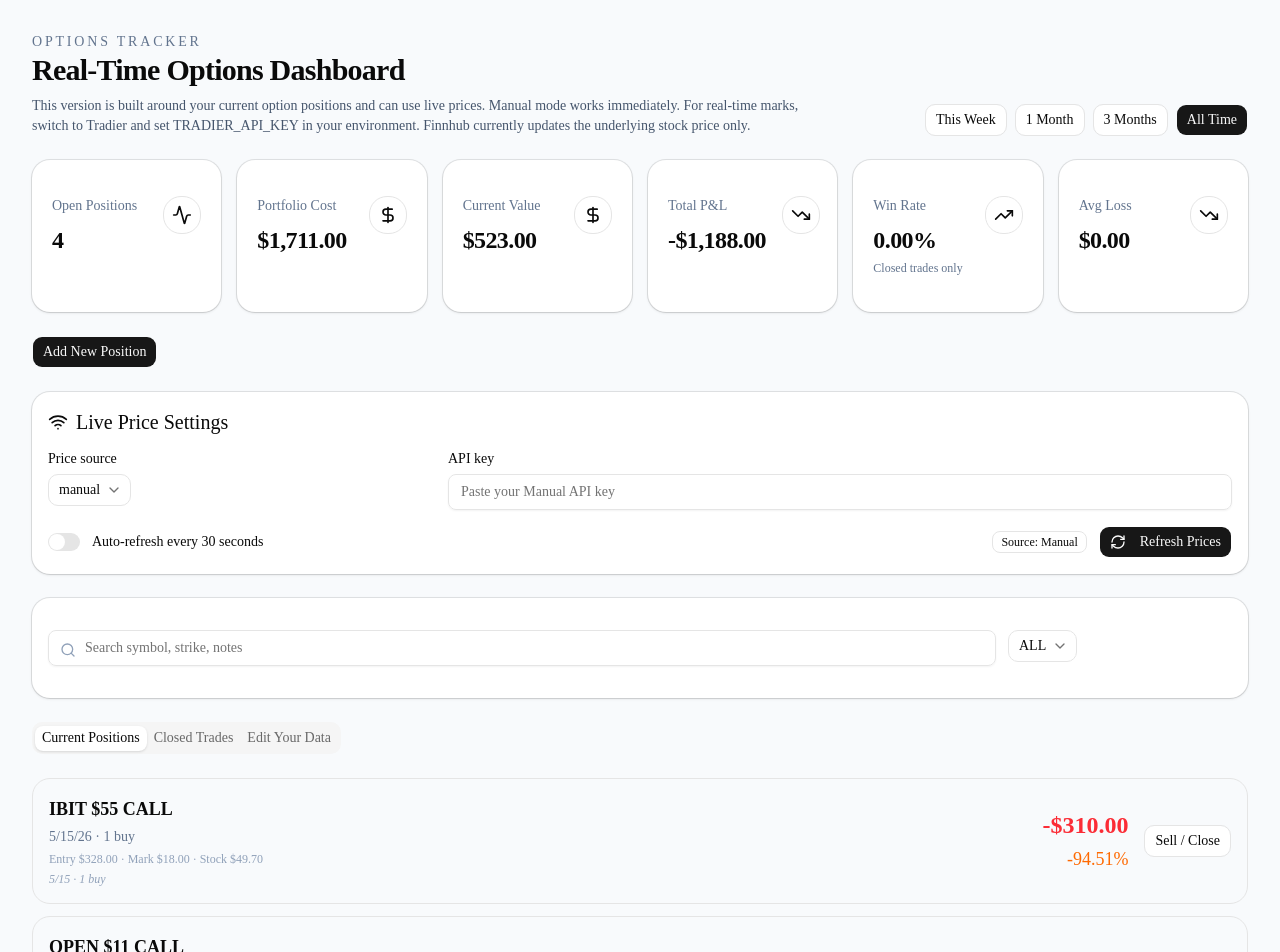
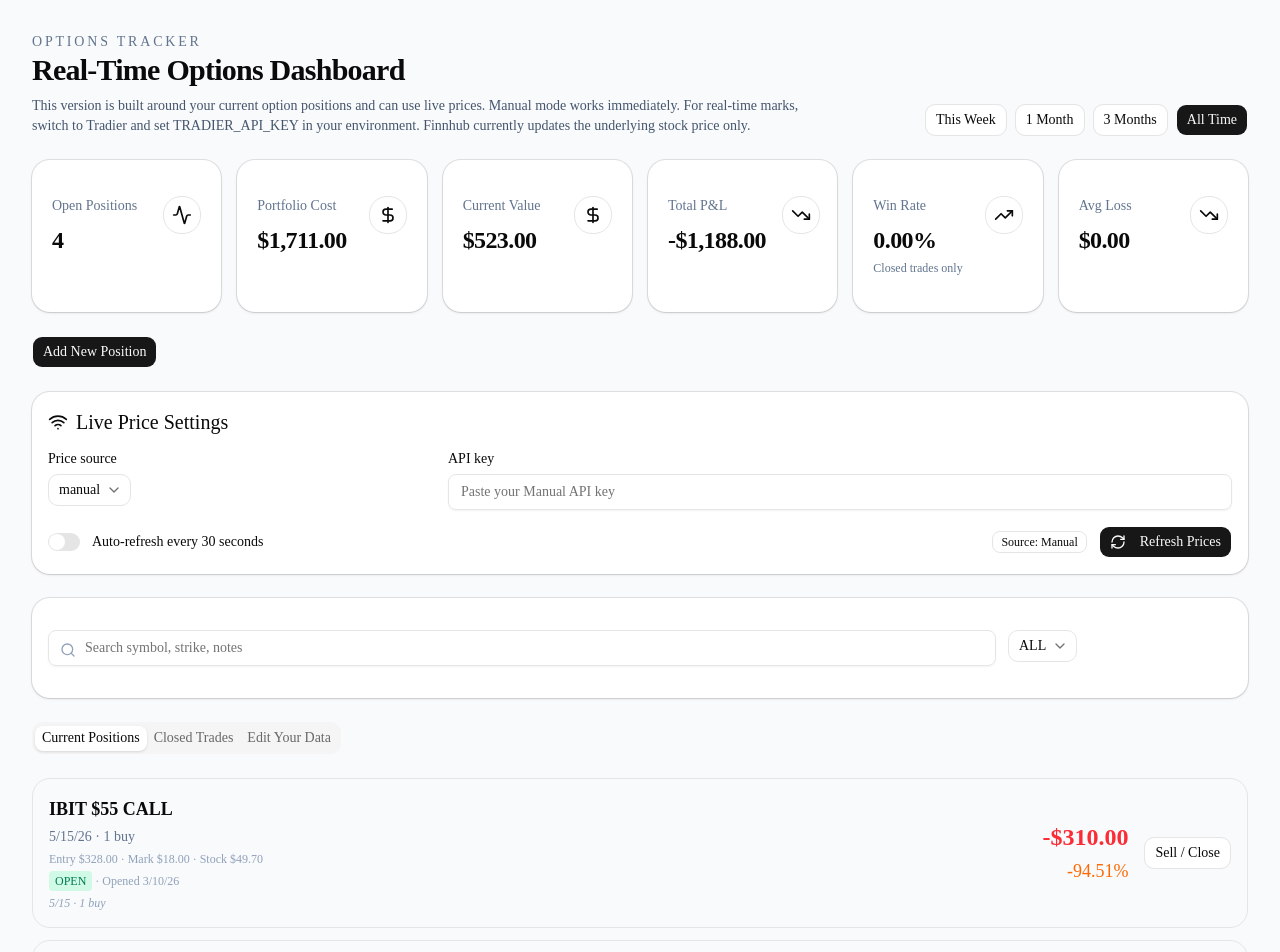
Before and after one commit to kellylinwright-sa/options-dashboard, a Next.js app in the folder options-dashboard-app/: page / in a window 1280 px wide. Shown: the top 952 px of the page. Built offline with nearby package versions, Linux system fonts and the light colour scheme.

Commit message:
Show status, openedAt, closedAt, and exitPrice on each position row

```diff
--- a/options-dashboard-app/app/page.tsx
+++ b/options-dashboard-app/app/page.tsx
@@ -288,6 +288,24 @@ function PositionRow({
             : ` · Mark ${money((Number(trade.currentPrice) || 0) * 100)}`}
           {typeof trade.underlyingPrice === "number"
             ? ` · Stock ${money(trade.underlyingPrice)}`
+            : ""}
+        </div>
+        <div className="mt-1 text-xs text-slate-400">
+          <span
+            className={`inline-block rounded px-1.5 py-0.5 font-medium ${
+              trade.status === "OPEN"
+                ? "bg-emerald-100 text-emerald-700"
+                : "bg-slate-100 text-slate-600"
+            }`}
+          >
+            {trade.status}
+          </span>
+          {trade.openedAt ? ` · Opened ${formatOcc(trade.openedAt)}` : ""}
+          {trade.status === "CLOSED" && trade.closedAt
+            ? ` · Closed ${formatOcc(trade.closedAt)}`
+            : ""}
+          {trade.status === "CLOSED" && trade.exitPrice != null
+            ? ` · Exit Price ${money((Number(trade.exitPrice) || 0) * 100)}`
             : ""}
         </div>
         {trade.notes ? (
```
